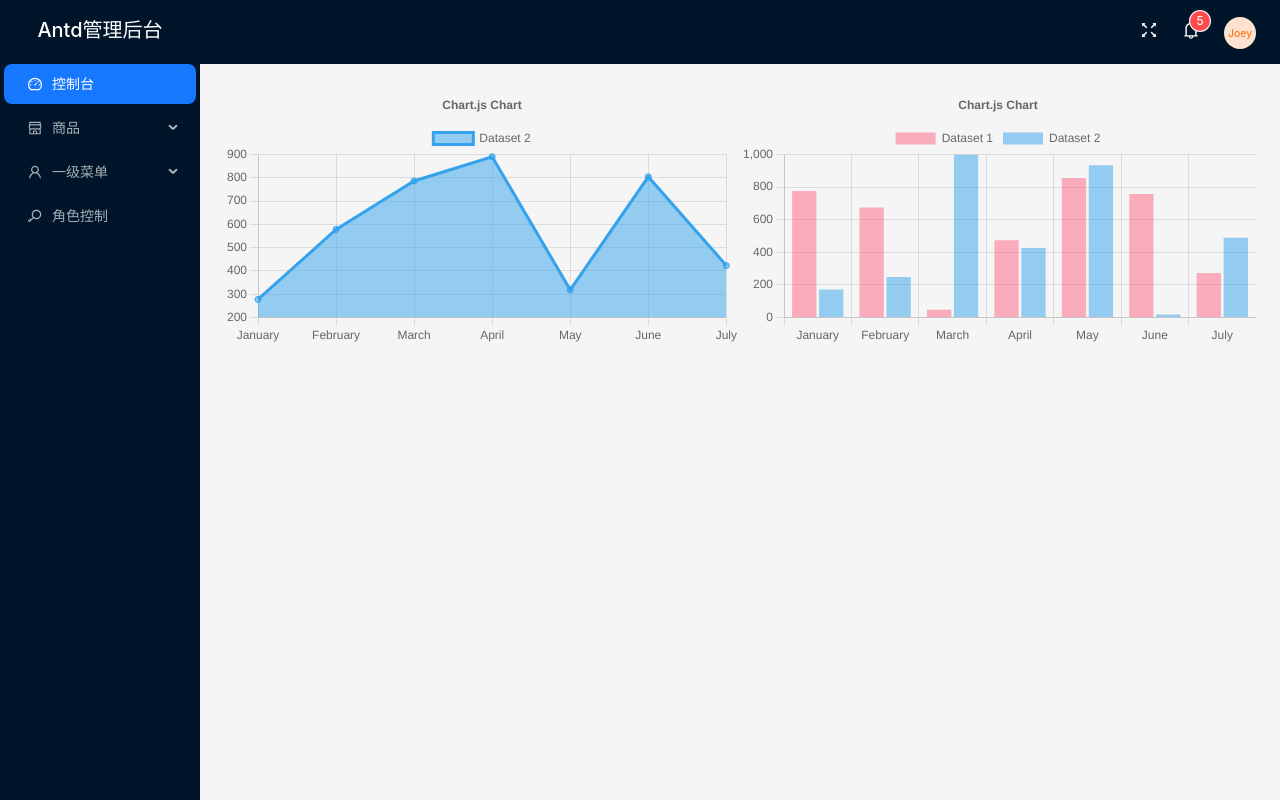
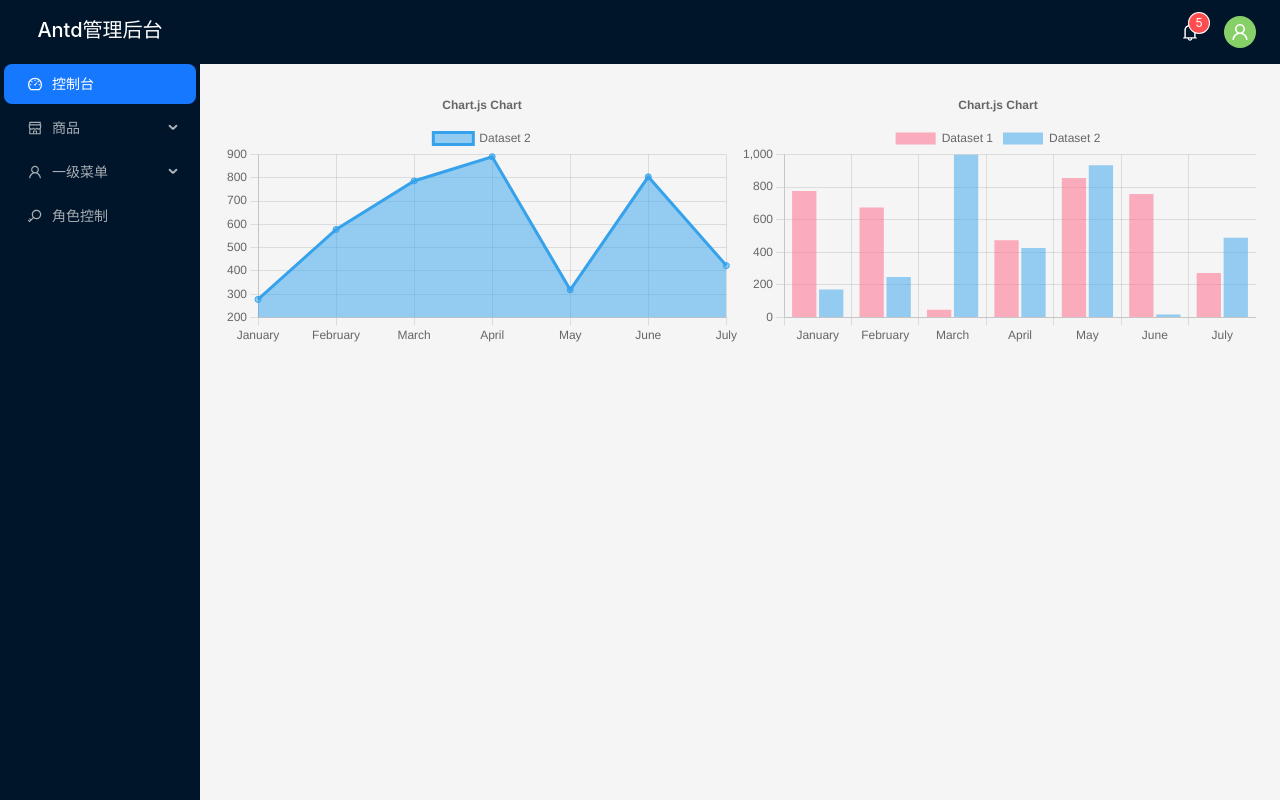
Before and after one commit to JoeyKo/vite-react-admin, a React (Vite) app: page / in a window 1280 px wide. Built offline with nearby package versions, Linux system fonts and the light colour scheme.

Commit message:
style: header flex align

```diff
--- a/src/components/Layout/Header.tsx
+++ b/src/components/Layout/Header.tsx
@@ -1,7 +1,7 @@
 import * as React from 'react';
-import { Avatar, Badge, Dropdown, MenuProps, Space } from 'antd';
+import { Avatar, Badge, Dropdown, MenuProps } from 'antd';
 import { Link } from 'react-router-dom';
-import { BellOutlined, FullscreenOutlined } from '@ant-design/icons';
+import { BellOutlined, UserOutlined } from '@ant-design/icons';
 import styles from './index.module.scss';
 
 const items: MenuProps['items'] = [
@@ -17,29 +17,14 @@ const items: MenuProps['items'] = [
 ];
 
 export default function Header() {
-  function toggleFullscreen() {
-    const elem = document.body;
-
-    if (!document.fullscreenElement) {
-      elem?.requestFullscreen()
-    } else {
-      document.exitFullscreen();
-    }
-  }
-
   return (
-    <div style={{ float: 'right' }}>
-      <Space size="large" align="center">
-        <FullscreenOutlined onClick={toggleFullscreen} style={{ fontSize: '18px', color: "#fff" }} />
-        <Badge count={5}>
-          <BellOutlined style={{ fontSize: '18px', color: "#fff" }} />
-        </Badge>
-        <Dropdown placement="bottomRight" arrow menu={{ items }}>
-          <Avatar style={{ cursor: "pointer", color: '#f56a00', backgroundColor: '#fde3cf' }}>
-            Joey
-          </Avatar>
-        </Dropdown>
-      </Space>
+    <div className={styles.userMenu}>
+      <Badge count={5}>
+        <BellOutlined style={{ fontSize: '18px', color: "#fff" }} />
+      </Badge>
+      <Dropdown placement="bottomRight" arrow menu={{ items }}>
+        <Avatar style={{ marginLeft: 25, backgroundColor: '#87d068' }} icon={<UserOutlined />} />
+      </Dropdown>
     </div>
   )
 }
--- a/src/components/Layout/index.module.scss
+++ b/src/components/Layout/index.module.scss
@@ -7,3 +7,15 @@
   font-size: 20px;
   color: #fff;
 }
+
+.userMenu {
+  float: right;
+  height: 100%;
+  display: flex;
+  align-items: center;
+  align-self: flex-end;
+
+  > * {
+    margin-left: 15px
+  };
+}
```
Also changed, not shown: package.json (+6 -6 lines), 1 other file (tests, documents, lock files or other folders).
